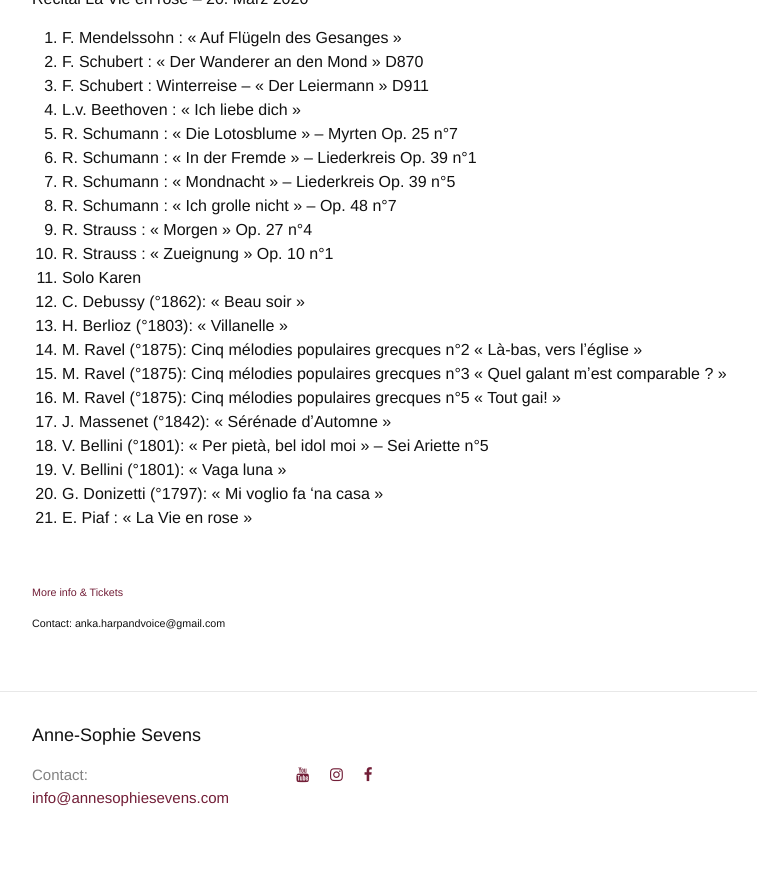
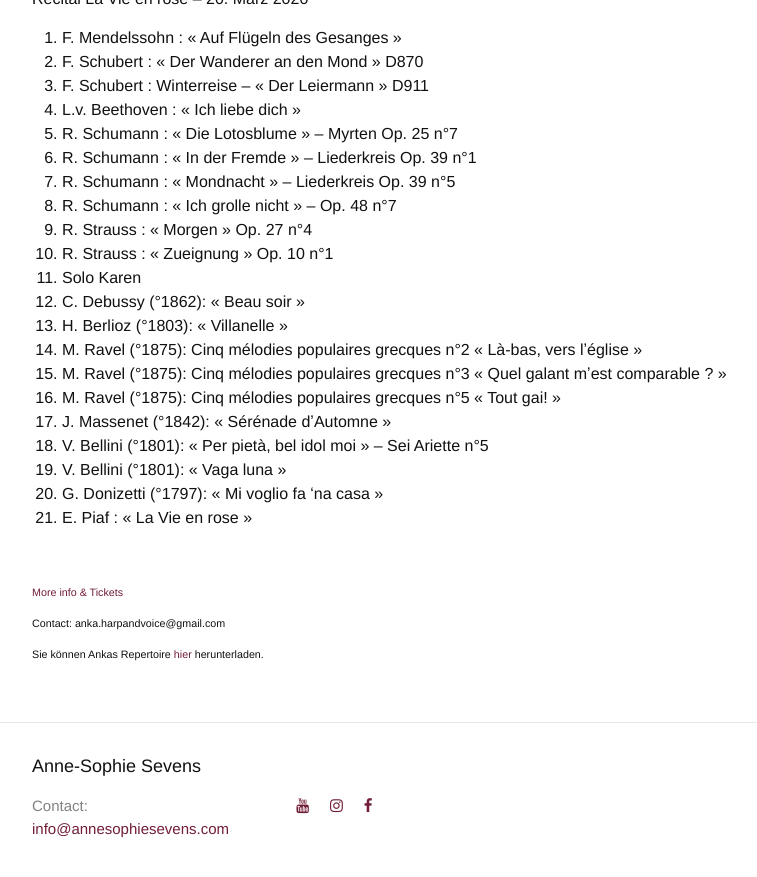
Before and after one commit to annesophie-sevens/annesophie-sevens.github.io, a Jekyll site: the page built from anka-de.md, in a window 1280 px wide and 900 px high, scrolled down 657 px. Shown: the top 877 px of the window, without its empty margins (238-995 px from the left). Built offline with Jekyll 4.4.1, drawn with Linux system fonts in a browser that asks for light colours; nearby versions of some CDN libraries.

Commit message:
Update anka-de.md

```diff
--- a/anka-de.md
+++ b/anka-de.md
@@ -44,3 +44,5 @@ Recital La Vie en rose – 20. März 2020
 ###### <a href="https://www.casaveronica.net/events/duo-anka" target="_blank">More info & Tickets</a>
 
 ###### Contact: anka.harpandvoice@gmail.com
+
+###### Sie können Ankas Repertoire [hier]({{ site.baseurl }}/assets/DuoAnkaEvent.pdf) herunterladen.
```
